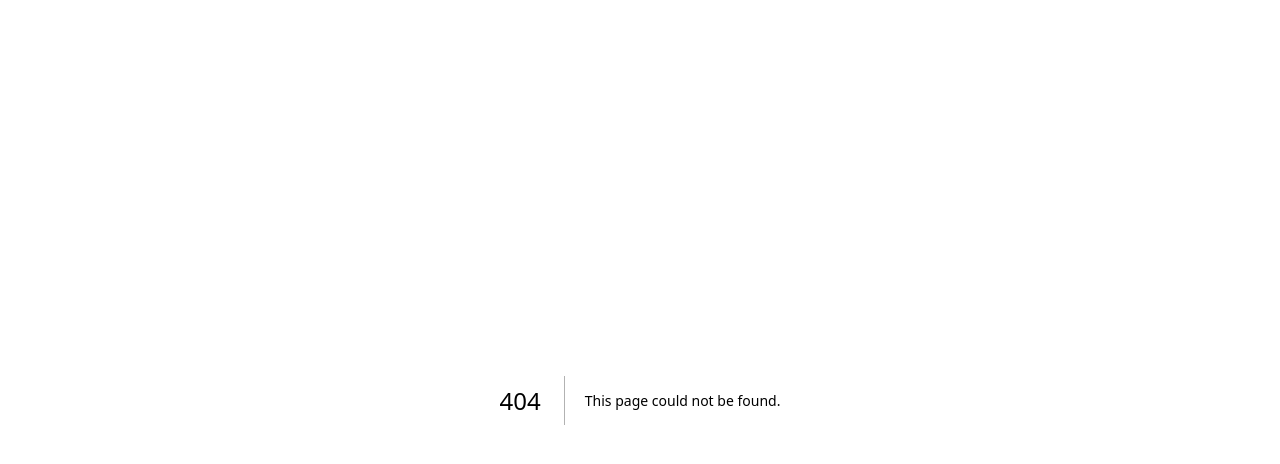
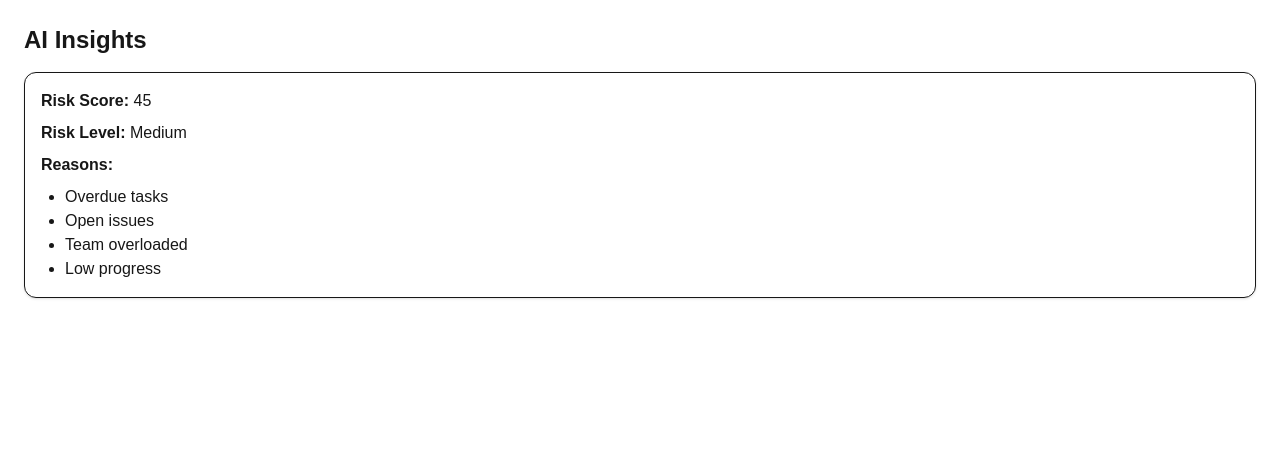
Before and after one commit to lindajerbi58-create/pilot, a Next.js app: page /ai-insights in a window 1280 px wide. Before the commit this address had no page. Shown: the top 464 px of the page. Built offline with nearby package versions, Linux system fonts and the light colour scheme.

Commit message:
feat(ai): add initial risk insights page

```diff
--- /dev/null
+++ b/app/ai-insights/page.tsx
@@ -0,0 +1,36 @@
+import { calculateProjectRisk } from "@/src/lib/riskEngine";
+
+export default function AIInsightsPage() {
+  const projectData = {
+    overdueTasks: 2,
+    openIssues: 1,
+    overloadedUsers: 1,
+    progress: 30,
+  };
+
+  const risk = calculateProjectRisk(projectData);
+
+  return (
+    <main className="p-6">
+      <h1 className="text-2xl font-bold mb-4">AI Insights</h1>
+
+      <div className="border rounded-xl p-4 shadow-sm">
+        <p className="mb-2">
+          <strong>Risk Score:</strong> {risk.score}
+        </p>
+        <p className="mb-2">
+          <strong>Risk Level:</strong> {risk.level}
+        </p>
+
+        <div>
+          <strong>Reasons:</strong>
+          <ul className="list-disc ml-6 mt-2">
+            {risk.reasons.map((reason, index) => (
+              <li key={index}>{reason}</li>
+            ))}
+          </ul>
+        </div>
+      </div>
+    </main>
+  );
+}
--- /dev/null
+++ b/src/lib/riskEngine.ts
@@ -0,0 +1,35 @@
+export type RiskLevel = "Low" | "Medium" | "High" | "Critical";
+
+export function calculateProjectRisk(data: any) {
+  let score = 0;
+  const reasons: string[] = [];
+
+  if (data.overdueTasks > 0) {
+    score += data.overdueTasks * 10;
+    reasons.push("Overdue tasks");
+  }
+
+  if (data.openIssues > 0) {
+    score += data.openIssues * 8;
+    reasons.push("Open issues");
+  }
+
+  if (data.overloadedUsers > 0) {
+    score += data.overloadedUsers * 7;
+    reasons.push("Team overloaded");
+  }
+
+  if (data.progress < 40) {
+    score += 10;
+    reasons.push("Low progress");
+  }
+
+  if (score > 100) score = 100;
+
+  let level: RiskLevel = "Low";
+  if (score > 75) level = "Critical";
+  else if (score > 50) level = "High";
+  else if (score > 25) level = "Medium";
+
+  return { score, level, reasons };
+}
```
